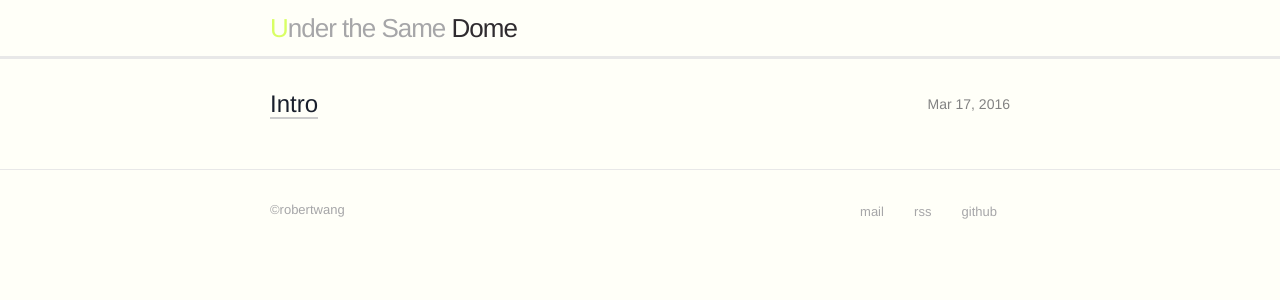
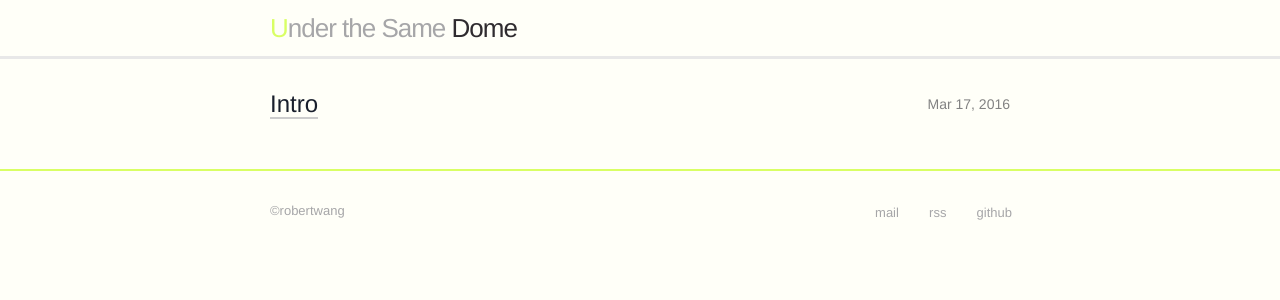
Before and after one commit to robertwang1987/blog, a Jekyll site: the page built from index.html, in a window 1280 px wide. Shown: the top 300 px of the page. Built offline with Jekyll 4.4.1, drawn with Linux system fonts in a browser that asks for light colours.

Commit message:
change ui

```diff
--- a/_includes/footer.html
+++ b/_includes/footer.html
@@ -10,11 +10,6 @@
           <li class="cp-right">©robertwang</li>
         </ul>
       </div>
-
-      <div class="footer-col footer-col-2">
-
-      </div>
-
       <div class="footer-col footer-col-3">
           <ul class="contact-list inline">
               <li><a class="btn-link" href="mailto:{{ site.email }}">mail</a></li>
--- a/_includes/header.html
+++ b/_includes/header.html
@@ -4,18 +4,6 @@
 
     <a class="site-title" href="{{ site.baseurl }}/">{{ site.title1 }} <font class="dome-text">{{ site.title2}}</font></a>
 
-    <nav class="site-nav">
-      <a href="#" class="menu-icon">
-        <svg viewBox="0 0 18 15">
-          <path fill="#424242" d="M18,1.484c0,0.82-0.665,1.484-1.484,1.484H1.484C0.665,2.969,0,2.304,0,1.484l0,0C0,0.665,0.665,0,1.484,0 h15.031C17.335,0,18,0.665,18,1.484L18,1.484z"/>
-          <path fill="#424242" d="M18,7.516C18,8.335,17.335,9,16.516,9H1.484C0.665,9,0,8.335,0,7.516l0,0c0-0.82,0.665-1.484,1.484-1.484 h15.031C17.335,6.031,18,6.696,18,7.516L18,7.516z"/>
-          <path fill="#424242" d="M18,13.516C18,14.335,17.335,15,16.516,15H1.484C0.665,15,0,14.335,0,13.516l0,0 c0-0.82,0.665-1.484,1.484-1.484h15.031C17.335,12.031,18,12.696,18,13.516L18,13.516z"/>
-        </svg>
-      </a>
-
-
-    </nav>
-
   </div>
 
 </header>
--- a/_sass/_layout.scss
+++ b/_sass/_layout.scss
@@ -108,7 +108,7 @@
  * Site footer
  */
 .site-footer {
-    border-top: 1px solid $grey-color-light;
+    border-top: 2px solid $grass-green;
     padding: $spacing-unit 0;
 }
 
@@ -123,7 +123,12 @@
     margin-left: 0;
 }
 
+.contact-list {
+  margin-right: -1em;
+}
+
 .footer-col-wrapper {
+    position: relative;
     font-size: 15px;
     color: $grey-color;
     margin-left: -$spacing-unit / 2;
@@ -137,6 +142,8 @@
 }
 
 .footer-col-1 {
+   position: absolute;
+  left:0;
     width: -webkit-calc(35% - (#{$spacing-unit} / 2));
     width:         calc(35% - (#{$spacing-unit} / 2));
 }
@@ -147,12 +154,19 @@
 }
 
 .footer-col-3 {
+  position: absolute;
+  right:0;
     text-align: right;
     width: -webkit-calc(45% - (#{$spacing-unit} / 2));
     width:         calc(45% - (#{$spacing-unit} / 2));
 }
 
 @include media-query($on-laptop) {
+    .footer-col {
+      text-align: left;
+      position: relative;
+      float:none;
+    }
     .footer-col-1,
     .footer-col-2 {
         width: -webkit-calc(50% - (#{$spacing-unit} / 2));
@@ -162,14 +176,20 @@
     .footer-col-3 {
         width: -webkit-calc(100% - (#{$spacing-unit} / 2));
         width:         calc(100% - (#{$spacing-unit} / 2));
+        padding-left: 4px;
     }
 }
 
 @include media-query($on-palm) {
     .footer-col {
+      position: relative;
         float: none;
+        text-align: left;
         width: -webkit-calc(100% - (#{$spacing-unit} / 2));
         width:         calc(100% - (#{$spacing-unit} / 2));
+    }
+    .footer-col-3 {
+      padding-left: 4px;
     }
 }
 
```
